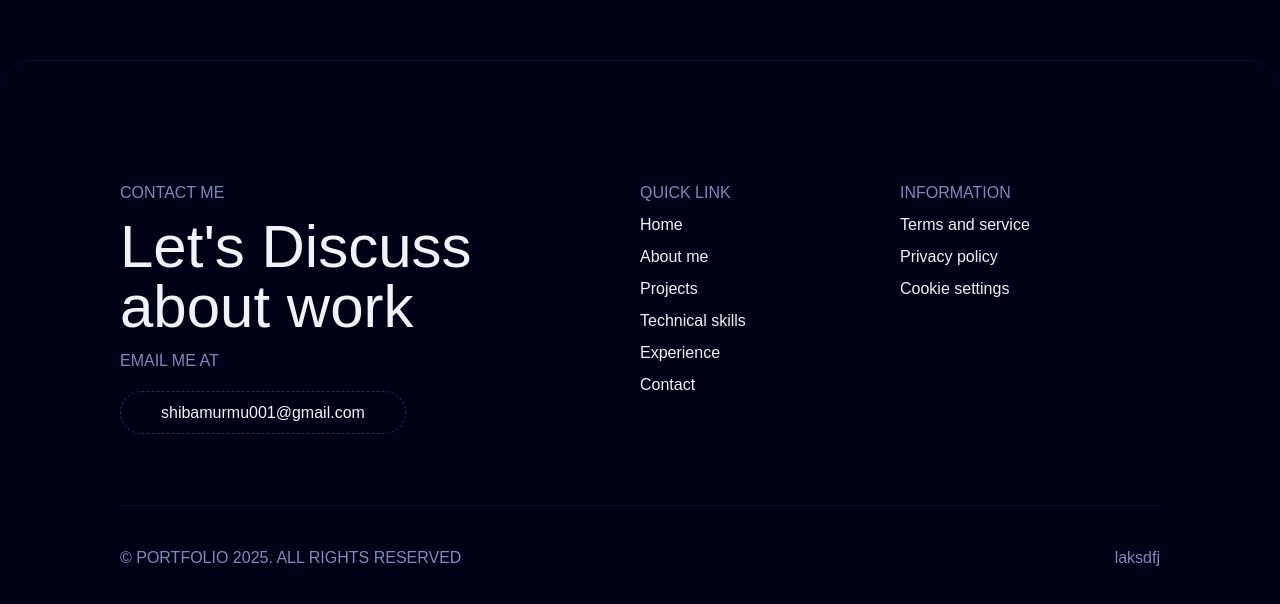
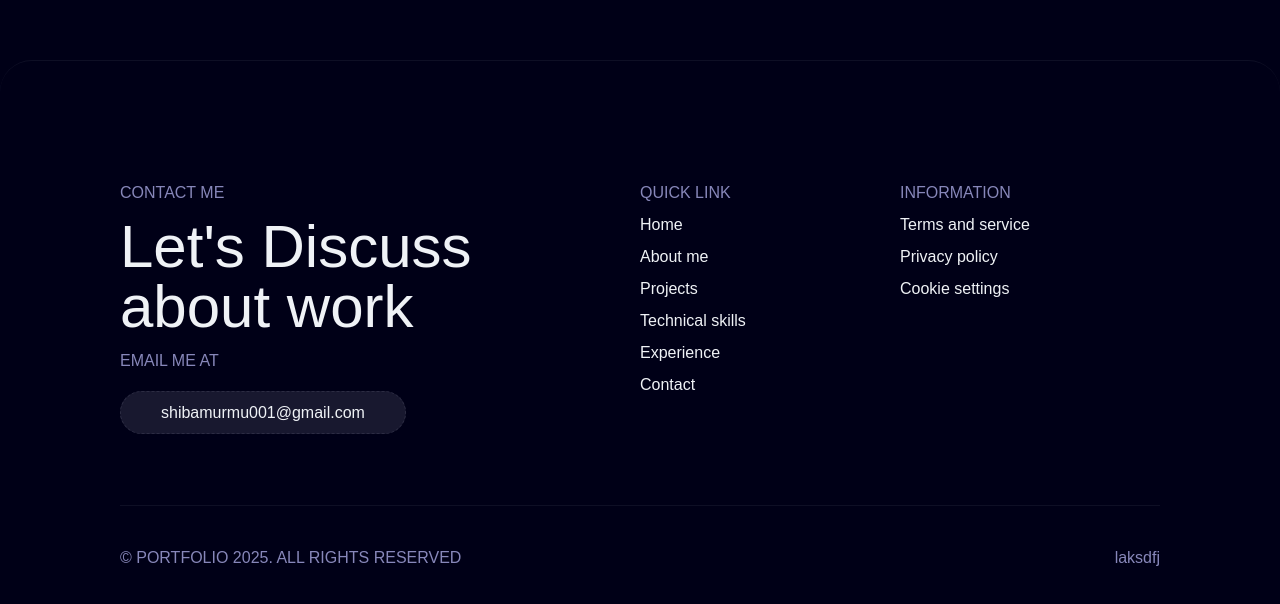
Before and after one commit to shiba-murmu/project-public-portfolio-website, a React (Vite) app: page /project-details in a window 1280 px wide. Shown: the part 812-1416 px from the top of the page. Built offline with nearby package versions, Linux system fonts and the light colour scheme; a web font is replaced by a local one.

Commit message:
Footer Ui for desktop of the email bg set.

```diff
--- a/src/components/footer/Footer.jsx
+++ b/src/components/footer/Footer.jsx
@@ -17,7 +17,7 @@ function Footer() {
                             EMAIL ME AT
                         </section>
                         <section className='md:mt-4'>
-                            <span className='border p-3 rounded-full px-10 border-dashed border-(--exception-button-border)'>shibamurmu001@gmail.com</span>
+                            <span className='border p-3 rounded-full px-10 border-dashed border-(--exception-button-border) bg-(--exception-button-background) hover:bg-(--bg-color) transition duration-500 cursor-pointer'>shibamurmu001@gmail.com</span>
                         </section>
                     </div>
                     <div className='md:grid md:grid-cols-2 md:justify-center md:content-start'>
```
